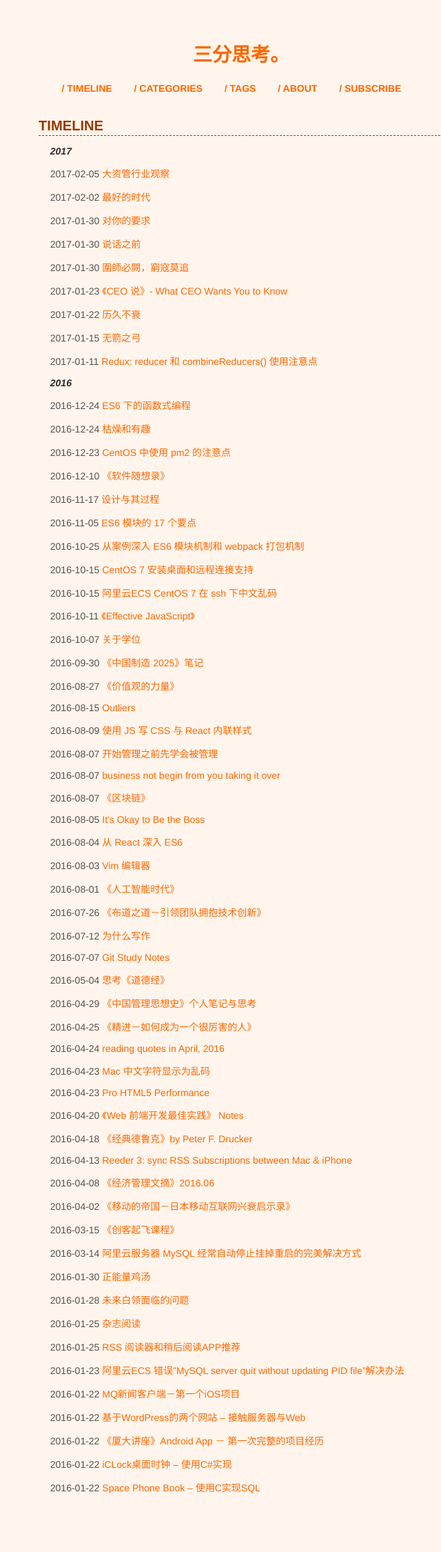
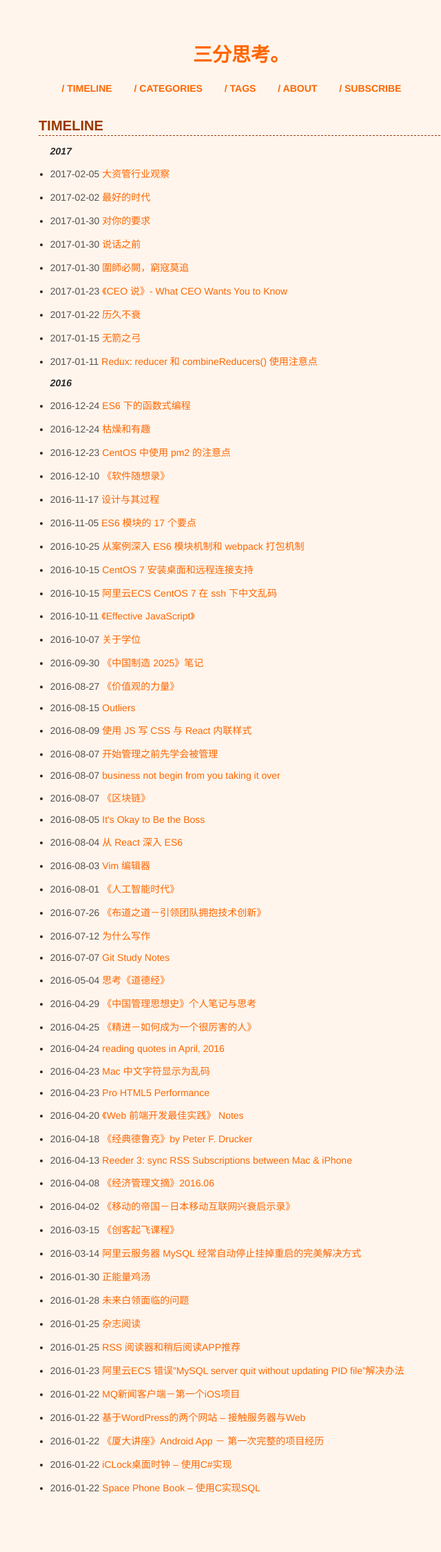
Before and after one commit to xianyuxmu/xianyuxmu.github.io, a Jekyll site: the page built from timeline.md, in a window 1280 px wide. Shown: the whole page at 69% size, without its empty margins (290-930 px from the left). Built offline with Jekyll 4.4.1, drawn with Linux system fonts in a browser that asks for light colours; comment, search, counter and statistics services are not loaded.

Commit message:
add filled circle style for tag li

```diff
--- a/assets/css/voyage.css
+++ b/assets/css/voyage.css
@@ -98,7 +98,7 @@ blockquote {
 
 
 ul li {
-	list-style-type: none;
+	list-style-type: disc;
 }
 
 ul {
```
